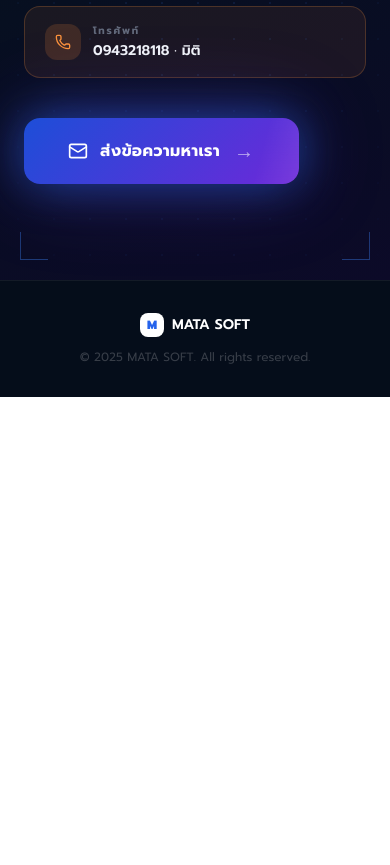
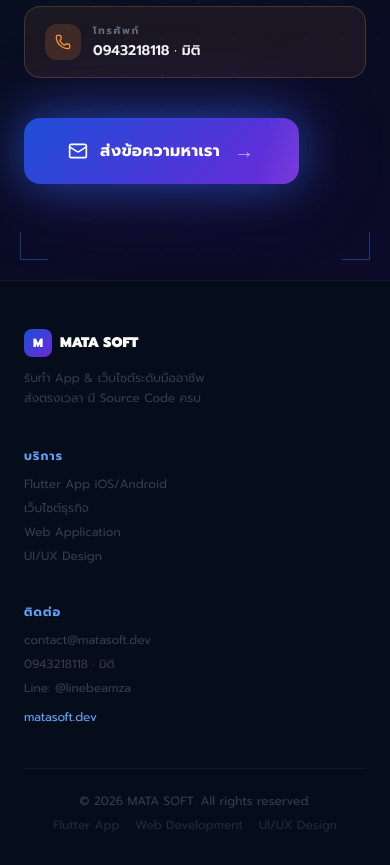
Before and after one commit to beamzaofficial/matasoft-web, a Next.js app: page / in a window 390 px wide. Shown: the part 8144-9009 px from the top of the page. Before the commit the page ends 8541 px from the top, so only its background shows below. Built offline with nearby package versions, Linux system fonts and the light colour scheme.

Commit message:
feat: redesign footer with 3-column layout + 2026 copyright

```diff
--- a/app/page.tsx
+++ b/app/page.tsx
@@ -172,7 +172,7 @@ const content = {
       phoneName: "มิติ",
       cta: "ส่งข้อความหาเรา",
     },
-    footer: "© 2025 MATA SOFT. All rights reserved.",
+    footer: "© 2026 MATA SOFT. All rights reserved.",
   },
   en: {
     nav: {
@@ -325,7 +325,7 @@ const content = {
       phoneName: "Miti",
       cta: "Send Us a Message",
     },
-    footer: "© 2025 MATA SOFT. All rights reserved.",
+    footer: "© 2026 MATA SOFT. All rights reserved.",
   },
 };
 
@@ -1907,15 +1907,51 @@ export default function Home() {
         </section>
 
         {/* ── Footer ── */}
-        <footer className="py-8 px-6" style={{ borderTop:`1px solid ${c.footerBorder}`, background:c.pageBg }}>
-          <div className="max-w-6xl mx-auto flex flex-col sm:flex-row items-center justify-between gap-3">
-            <div className="flex items-center gap-2">
-              <div className="w-6 h-6 rounded-lg flex items-center justify-center" style={{ background: isDark?"white":"#2563eb" }}>
-                <span className="font-black text-xs" style={{ color: isDark?"#2563eb":"white" }}>M</span>
+        <footer className="px-6 pt-12 pb-8" style={{ borderTop:`1px solid ${c.footerBorder}`, background:c.pageBg }}>
+          <div className="max-w-6xl mx-auto">
+            {/* Top row */}
+            <div className="grid sm:grid-cols-3 gap-10 mb-10">
+              {/* Brand */}
+              <div>
+                <div className="flex items-center gap-2 mb-3">
+                  <div className="w-7 h-7 rounded-lg flex items-center justify-center" style={{ background:"linear-gradient(135deg,#1d4ed8,#6d28d9)" }}>
+                    <span className="font-black text-xs text-white">M</span>
+                  </div>
+                  <span className="font-black text-sm" style={{ color:c.text }}>MATA SOFT</span>
+                </div>
+                <p className="text-xs leading-relaxed" style={{ color:c.noteCol, maxWidth:200 }}>
+                  รับทำ App & เว็บไซต์ระดับมืออาชีพ<br/>ส่งตรงเวลา มี Source Code ครบ
+                </p>
               </div>
-              <span className="font-semibold text-sm" style={{ color:c.text }}>MATA SOFT</span>
-            </div>
-            <p className="text-xs" style={{ color:c.noteCol }}>{t.footer}</p>
+              {/* Services */}
+              <div>
+                <p className="text-xs font-bold tracking-widest uppercase mb-3" style={{ color:c.eyebrow }}>บริการ</p>
+                <ul className="space-y-2">
+                  {["Flutter App iOS/Android","เว็บไซต์ธุรกิจ","Web Application","UI/UX Design"].map(s=>(
+                    <li key={s} className="text-xs" style={{ color:c.noteCol }}>{s}</li>
+                  ))}
+                </ul>
+              </div>
+              {/* Contact */}
+              <div>
+                <p className="text-xs font-bold tracking-widest uppercase mb-3" style={{ color:c.eyebrow }}>ติดต่อ</p>
+                <ul className="space-y-2">
+                  <li className="text-xs" style={{ color:c.noteCol }}>contact@matasoft.dev</li>
+                  <li className="text-xs" style={{ color:c.noteCol }}>0943218118 · มิติ</li>
+                  <li className="text-xs" style={{ color:c.noteCol }}>Line: @linebeamza</li>
+                  <li><a href="https://matasoft.dev" className="text-xs" style={{ color:c.eyebrow }}>matasoft.dev</a></li>
+                </ul>
+              </div>
+            </div>
+            {/* Bottom row */}
+            <div className="flex flex-col sm:flex-row items-center justify-between gap-2 pt-6" style={{ borderTop:`1px solid ${c.footerBorder}` }}>
+              <p className="text-xs" style={{ color:c.noteCol }}>{t.footer}</p>
+              <div className="flex items-center gap-4">
+                {["Flutter App","Web Development","UI/UX Design"].map(tag=>(
+                  <span key={tag} className="text-xs" style={{ color:c.noteCol, opacity:0.6 }}>{tag}</span>
+                ))}
+              </div>
+            </div>
           </div>
         </footer>
       </div>
```
